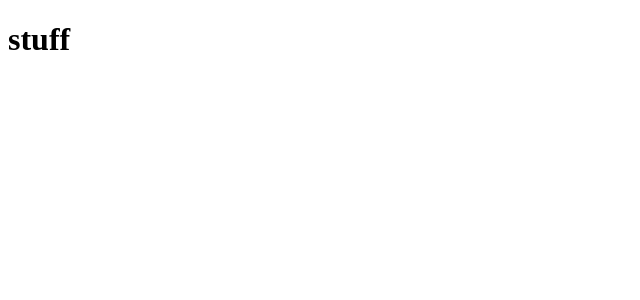
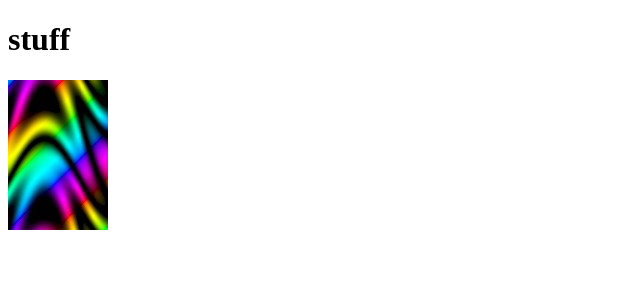
Before and after one commit to simap/preactLSPA, a Preact app: page / in a window 1280 px wide. Shown: the top 300 px of the page, without its empty margins (0-640 px from the left). Built offline with nearby package versions, Linux system fonts and the light colour scheme; the HTML template or start-up script is replaced by a standard one.

Commit message:
add inline images

```diff
--- a/src/App.js
+++ b/src/App.js
@@ -1,8 +1,12 @@
 import { h } from "preact";
 
 import "./foo.css";
+import test from "/images/test.jpg"
 
 export default function() {
     console.log("app render");
-    return <h1>stuff</h1>
+    return <div>
+        <h1>stuff</h1>
+        <img src={test} />
+    </div>
 }
--- a/webpack.config.js
+++ b/webpack.config.js
@@ -8,12 +8,12 @@ const CssMinimizerPlugin = require("css-minimizer-webpack-plugin");
 const SizePlugin = require('size-plugin');
 
 const config = {
-  // resolve: {
-  //   alias: {
-  //     react: "preact/compat",
-  //     "react-dom": "preact/compat",
-  //   },
-  // },
+  resolve: {
+    alias: {
+      react: "preact/compat",
+      "react-dom": "preact/compat",
+    },
+  },
   plugins: [
     new HtmlWebpackPlugin({
       inject: "body",
@@ -41,6 +41,11 @@ const config = {
         ]
       },
       {
+        test: /\.(png|jpg|svg)$/,
+        type: "asset/inline",
+        parser: { dataUrlCondition: { maxSize: 1024*1024 } },
+      },
+      {
         test: /\.m?js$/,
         exclude: /node_modules/,
         use: {
```
Also changed, not shown: images/test.jpg (added).
